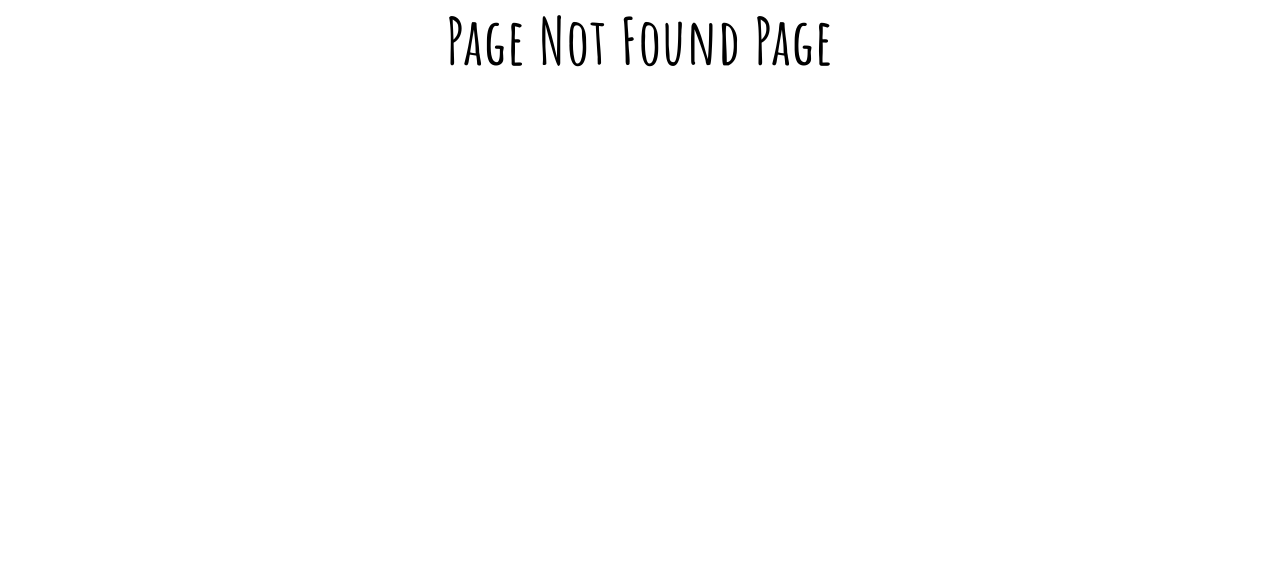
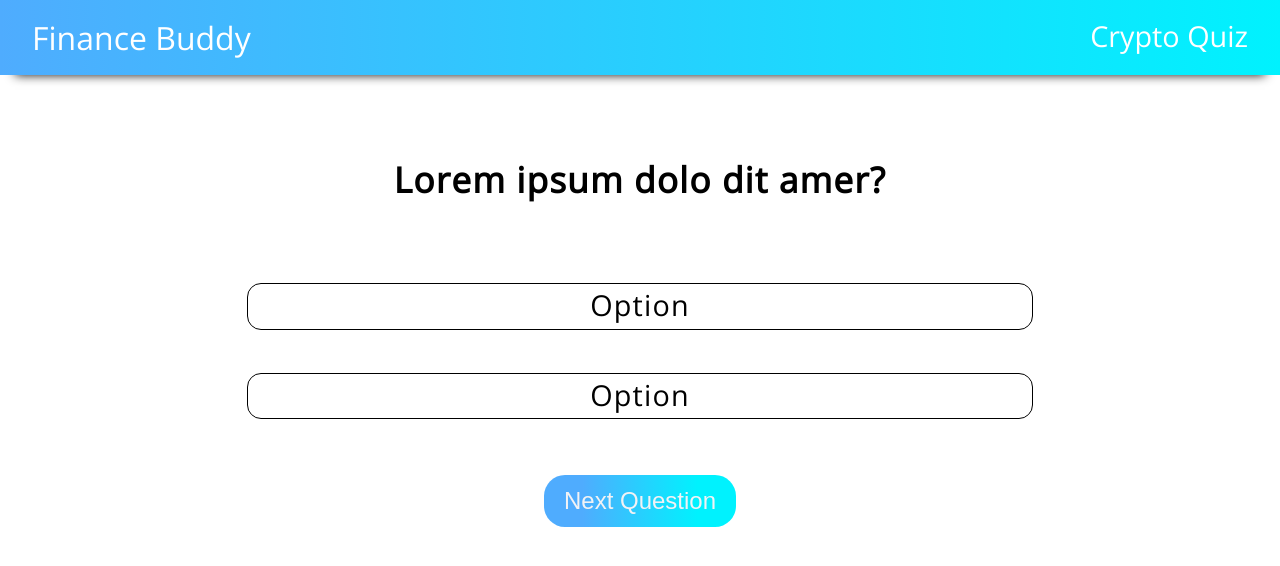
Before and after one commit to ishubham21/Finance-Buddy, a React (Create React App) app in the folder children/: page /quiz in a window 1280 px wide. Before the commit this address had no page. Shown: the top 566 px of the page. Built offline with nearby package versions, Linux system fonts and the light colour scheme.

Commit message:
quiz component UI

```diff
--- a/children/src/App.js
+++ b/children/src/App.js
@@ -10,7 +10,7 @@ import Login from "./pages/Login/Login";
 import Register from "./pages/Register/Register";
 import Dashboard from "./pages/Dashboard/Dashboard";
 import NotFound from "./pages/NotFound/NotFound";
-
+import Quiz from "./pages/Quiz/quiz";
 const authGuard = (Component) => {
     return localStorage.getItem("token") ? <Component /> : <Redirect to="/login" />
 }
@@ -20,6 +20,9 @@ const App = () => (
         <Switch>
             <Route path="/login">
                 <Login />
+            </Route>
+            <Route path="/quiz">
+                <Quiz />
             </Route>
             <Route path="/register">
                 <Register />
--- a/children/src/Routes.js
+++ b/children/src/Routes.js
@@ -9,6 +9,7 @@ import Login from "./pages/Login/Login";
 import Register from "./pages/Register/Register";
 import Dashboard from "./pages/Dashboard/Dashboard";
 import NotFound from "./pages/NotFound/NotFound";
+import Quiz from "./pages/Quiz/quiz";
 const Routes = (props) => (
   <Router {...props}>
     <Switch>
@@ -21,6 +22,9 @@ const Routes = (props) => (
       <Route path="/dashboard">
         <Dashboard />
       </Route>
+      <Route path="/quiz">
+        <Quiz />
+      </Route>
       <Route exact path="/">
         <Redirect to="/dashboard" />
       </Route>
--- /dev/null
+++ b/children/src/pages/Quiz/quiz.js
@@ -0,0 +1,41 @@
+import React from "react";
+import styles from "./quiz.module.css";
+import { useState } from "react";
+import { useHistory, Link } from "react-router-dom";
+
+function quiz(){
+    return(
+        <div className={styles.quiz}>
+            <div className={styles.header}>
+                <p className={styles.logo}>
+                    Finance Buddy
+                </p>
+                <div className={styles.quiz_name}>
+                    Crypto Quiz
+                </div>
+            </div>
+            <div className={styles.quiz_body}>
+                <div className={styles.question_div}>
+                    <p className={styles.question}>
+                        Lorem ipsum dolo dit amer?
+                    </p>
+                </div>
+                <div className={styles.options_wrapper}>
+                    <div className={styles.option}>
+                        Option
+                    </div>
+                    <div className={styles.option}>
+                        Option
+                    </div>
+                </div>
+                <div className={styles.button_container}>
+							<button className={styles.btn}>
+								Next Question
+							</button>
+                </div>
+            </div>
+        </div>
+    )
+}
+
+export default quiz;
--- /dev/null
+++ b/children/src/pages/Quiz/quiz.module.css
@@ -0,0 +1,79 @@
+*{
+    padding: 0;
+    margin: 0;
+}
+
+.header{
+    display: flex;
+    justify-content: space-between;
+    box-shadow: 0px 15px 10px -15px #111;
+    padding: 1em 2em;
+    background-image: linear-gradient(to right, #4facfe 0%, #00f2fe 100%);
+}
+
+.logo{
+    font-size: 2em;
+    text-align: center;
+    color: #fff;
+}
+
+.quiz_name{
+    font-size: 1.8em;
+    text-align: center;
+    color: #fff;
+}
+
+.quiz_body{
+    padding: 5em;
+}
+
+.question_div{
+    margin-bottom: 5em;
+}
+
+.question{
+    font-size: 2.2em;
+    font-weight: 600;
+    letter-spacing: 1.2px;
+    text-align: center;
+    margin-left: auto;
+    margin-right: auto;
+}
+
+.option{
+    font-size: 1.8em;
+    letter-spacing: 1.2px;
+    text-align: center;
+    border: 1px solid black;
+    margin-bottom: 1.5em;
+    width: 70%;
+    margin-left: auto;
+    margin-right: auto;
+    border-radius: 0.875rem;
+    cursor: pointer;
+    height: 1.5em;
+    padding-top: 0.05em;
+}
+
+.option:hover{
+    box-shadow: 0px 15px 10px -15px #111;
+}
+
+.button_container{
+    display: flex;
+    align-items: center;
+    justify-content: center;
+}
+
+.btn{
+    width: 12rem;
+    border: none;
+    outline: none;
+    background-image: linear-gradient(to right, #4facfe 20%, #00f2fe 80%);
+    font-size: 1.5em;
+    color:#f2f2f5;
+    padding: 0.5em;
+    border-radius: 0.875em;
+    margin-top: 0.5em;
+    cursor: pointer;
+}
```
